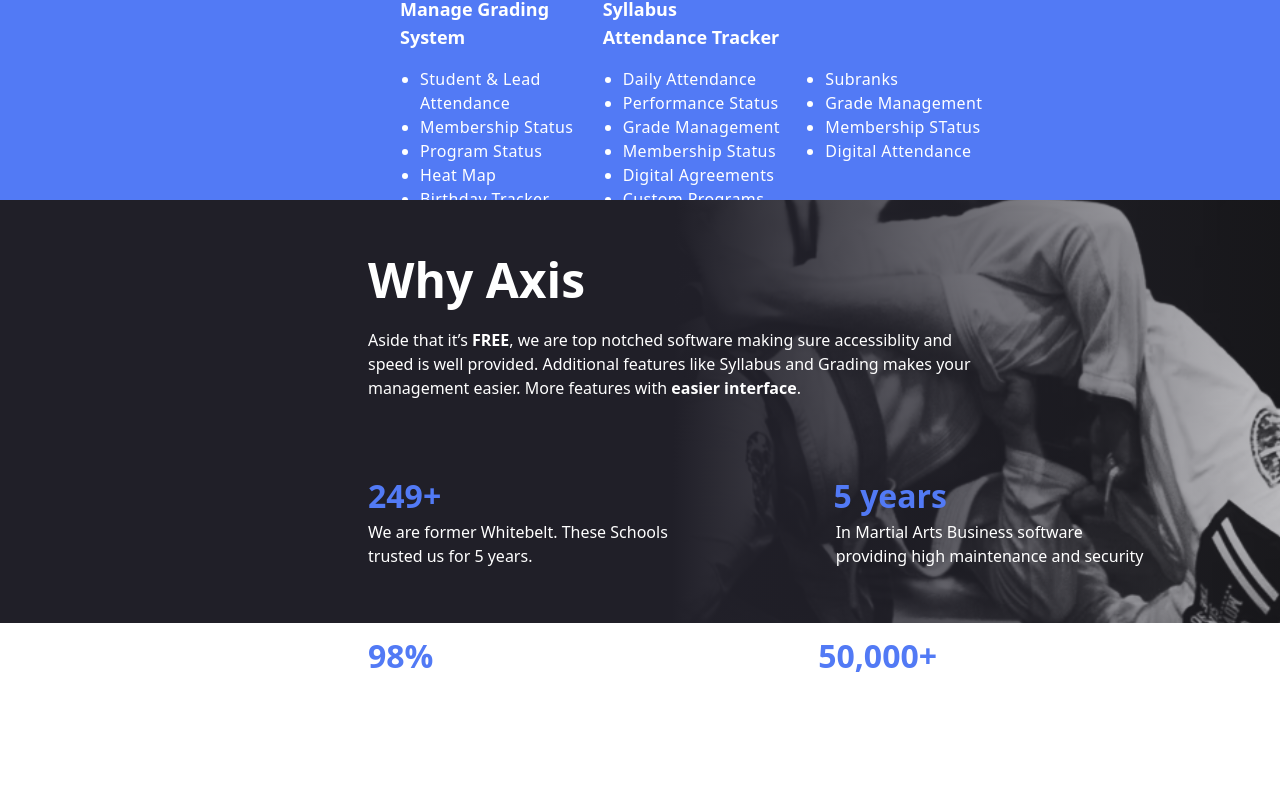
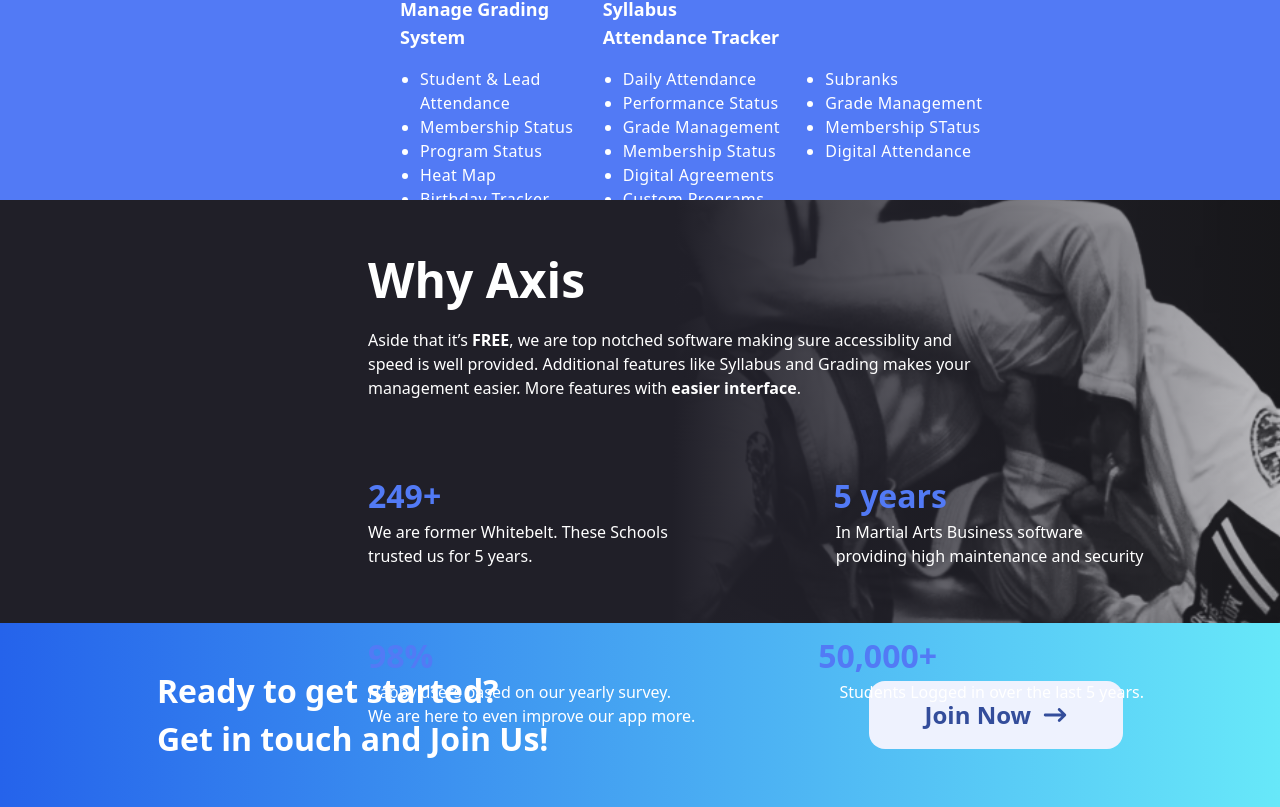
Before and after one commit to mackemyy/vue-tailwind-proj, a Vue app: page / in a window 1280 px wide. Shown: the part 2603-3410 px from the top of the page. Before the commit the page ends 3331 px from the top, so only its background shows below. Built offline with nearby package versions, Linux system fonts and the light colour scheme; what tailwindcss-font-inter would draw is missing.

Commit message:
Add Footer on App.vue

```diff
--- a/src/App.vue
+++ b/src/App.vue
@@ -6,6 +6,7 @@
     <FeatureContent/>
     <FeatureTextContent/>
     <WhyAxis/>
+    <Footers/>
   </div>
 
 </template>
@@ -14,6 +15,7 @@
 import BodyVue from './components/Body.vue';
 import FeatureContent from './components/FeatureContent.vue';
 import FeatureTextContent from './components/FeatureTextContent.vue';
+import Footers from './components/Footer.vue';
 import HeaderVue from "./components/Header.vue";
 import SchoolContent from './components/SchoolContent.vue';
 import WhyAxis from './components/WhyAxis.vue';
@@ -29,6 +31,7 @@
     FeatureContent,
     FeatureTextContent,
     WhyAxis,
+    Footers,
   }
 }
 
```
